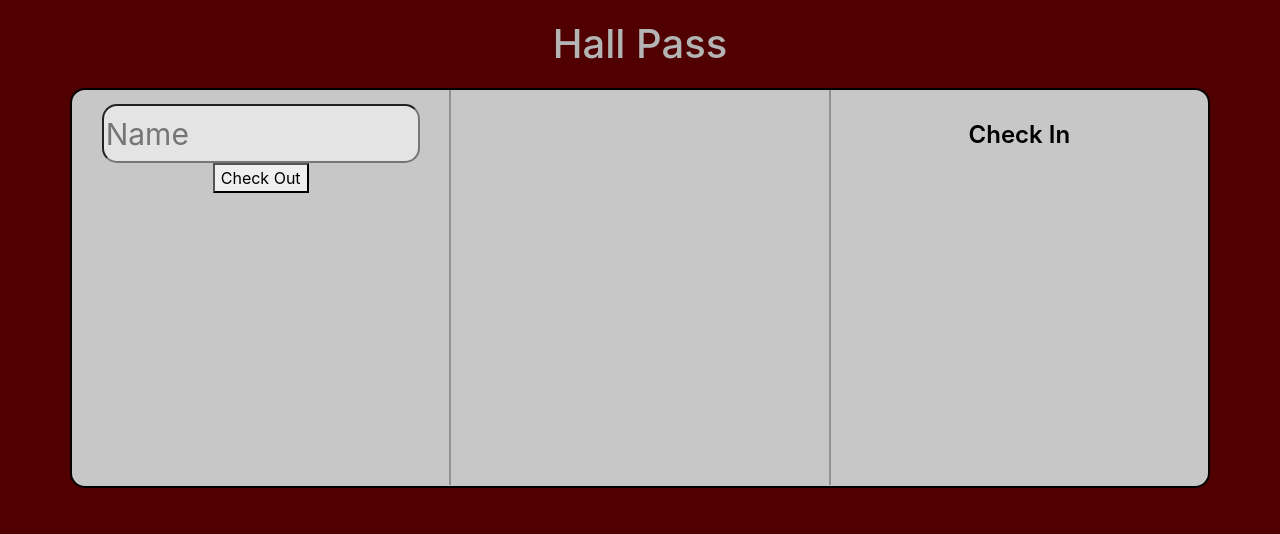
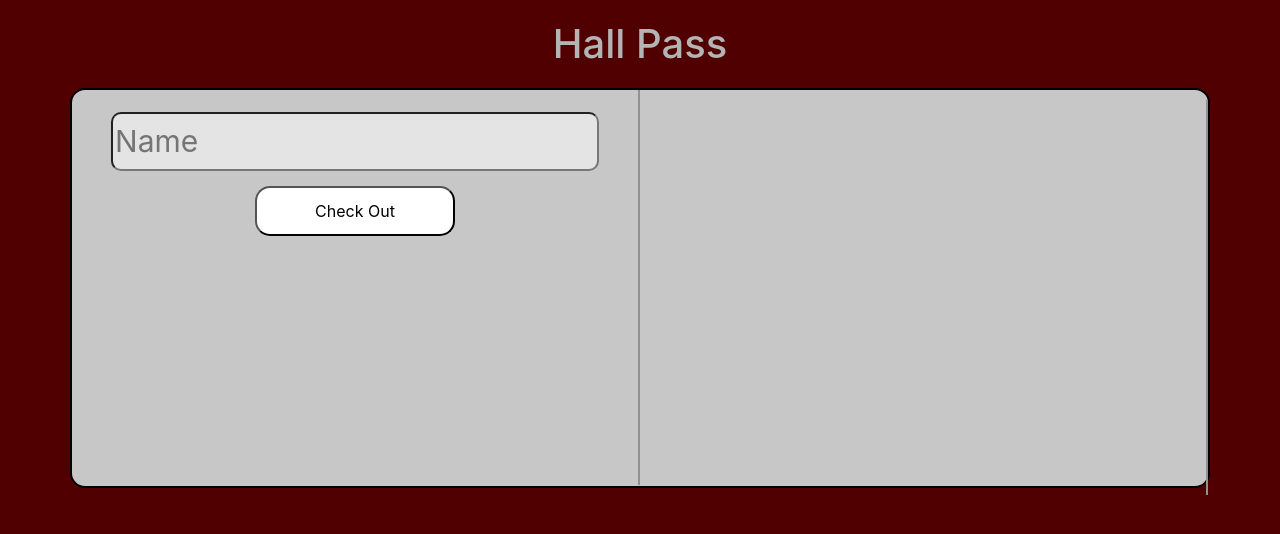
Before and after one commit to WildcatCyberSquad/HallPass, a React (Create React App) app in the folder hallpass/: page / in a window 1280 px wide. Shown: the top 534 px of the page. Built offline with nearby package versions, Linux system fonts and the light colour scheme.

Commit message:
Double Split

```diff
--- a/hallpass/src/modules/Card.css
+++ b/hallpass/src/modules/Card.css
@@ -27,6 +27,20 @@ input {
   width: 90%;
   height: 15%;
   margin-top: 4%;
-  border-radius: 15px;
+  border-radius: 10px;
   font-size: 30px;
 }
+.checkOut {
+  margin-top: 15px;
+  width: 200px;
+  height: 50px;
+  border-radius: 15px;
+  background-color: white;
+}
+.checkOut:hover {
+  background-color: rgb(236, 236, 236);
+}
+#Name {
+  margin-top: 10px;
+  font-size: 36px;
+}
--- a/hallpass/src/modules/Card.js
+++ b/hallpass/src/modules/Card.js
@@ -2,6 +2,10 @@ import "./Card.css";
 function readForm() {
   var name = document.getElementById("nameData").value;
   document.getElementById("Name").innerHTML = name;
+}
+
+function checkIn() {
+  document.getElementById("Name").innerHTML = "";
 }
 
 function Card() {
@@ -11,12 +15,16 @@ function Card() {
         <div class="col borderRight">
           <input type="text" id="nameData" placeholder="Name"></input>
 
-          <button onClick={readForm}>Check Out</button>
+          <button onClick={readForm} class="checkOut">
+            Check Out
+          </button>
         </div>
         <div class="col borderRight" id="Name"></div>
-        <div class="col">
-          <button class="button">Check In</button>
-        </div>
+        {/* <div class="col">
+          <button class="button" onClick={checkIn}>
+            Check In
+          </button>
+        </div> */}
       </div>
     </div>
   );
```
